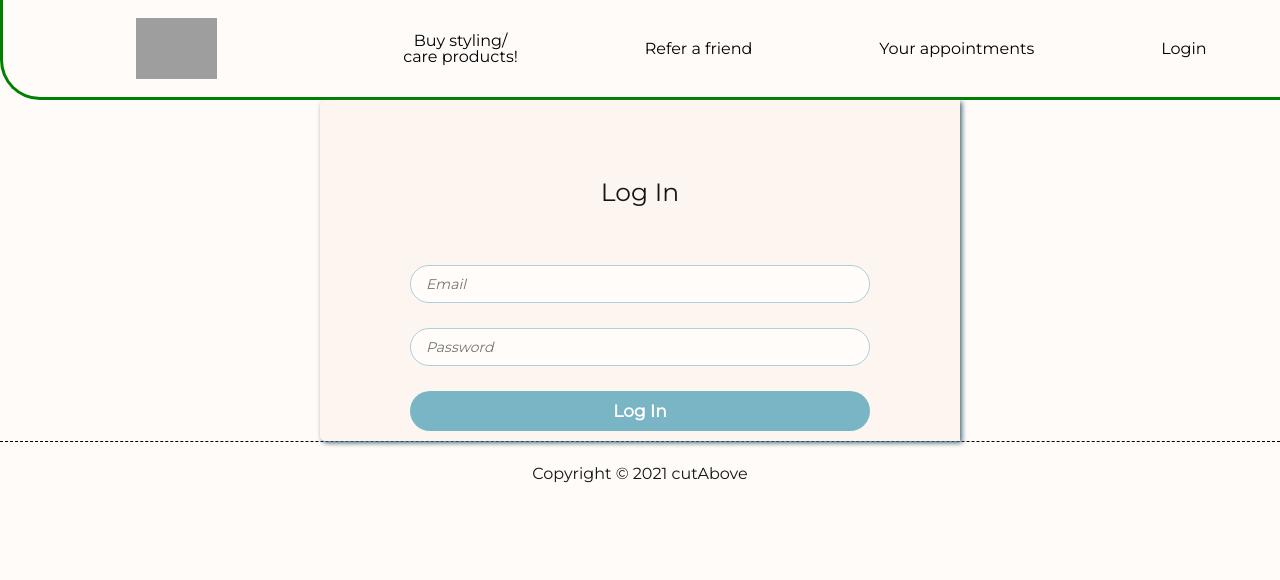
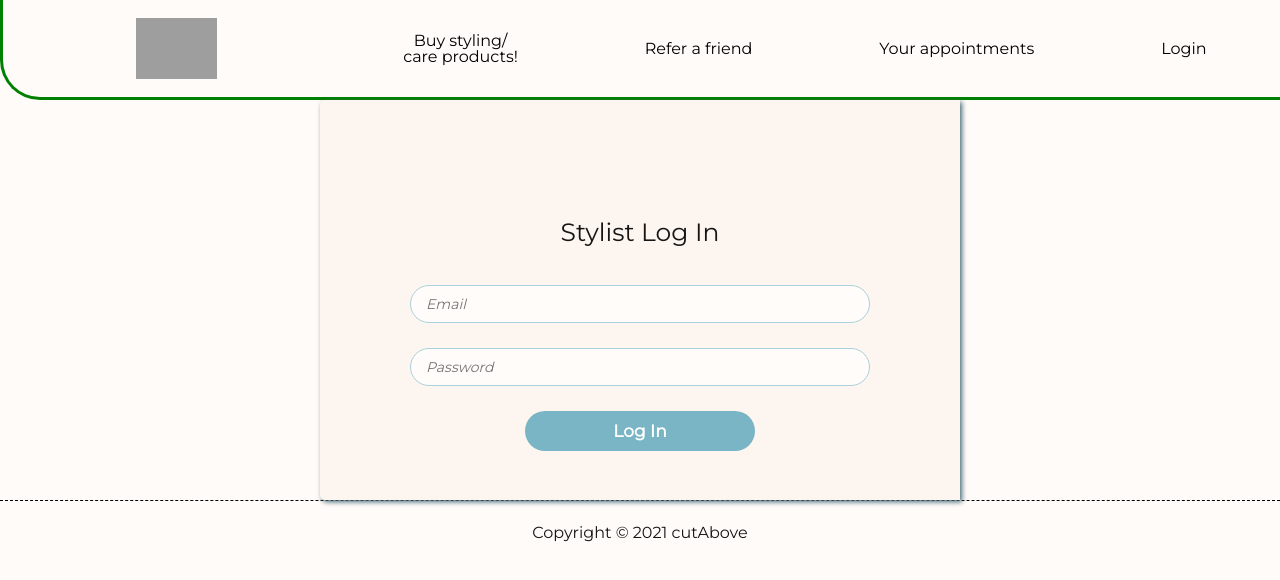
Before and after one commit to vernchao91/cutAbove, a React (Create React App) app in the folder frontend/: page /#/stylists/login in a window 1280 px wide. Shown: the top 580 px of the page. Built offline with nearby package versions, Linux system fonts and the light colour scheme; grey boxes are pictures that could not be loaded.

Commit message:
User auth errors look classier

```diff
--- a/frontend/public/styles/mystyle.css
+++ b/frontend/public/styles/mystyle.css
@@ -108,16 +108,17 @@ body {
   padding: 20px;
   padding-bottom: 40px;
   font-size: 25px;
+  z-index: 9;
 }
 
 
 .session-form {
   display: flex;
   flex-direction: row;
-  justify-content: space-evenly;
+  justify-content: center;
   align-items: center;
   width: 50%;
-  height: auto;
+  height: 50vh;
   max-width: 750px;
   /* padding: 15px; */
   border-top-left-radius: 5px;
@@ -125,16 +126,35 @@ body {
   font-size: 25px;
   box-shadow: 2px 2px 5px 0px #476a79;
   background-color: #FDF6F0;
+  z-index: 9;
 }
 
 .session-form form {
-  height: 80%;
+  height: 100%;
   width: 75%;
   display: flex;
   flex-direction: column;
-  justify-content: space-evenly;
+  justify-content: center;
   align-items: center;
   padding: 10px;
+  z-index: 9;
+}
+
+.test {
+  z-index: 9;
+  width: 100%;
+}
+
+.error-message {
+  position: relative;
+  display: flex;
+  flex-direction: row;
+  justify-content: center;
+  width: 100px;
+  font-size: 15px;
+  color: red;
+  width: 100%;
+  z-index: 10;
 }
 
 
@@ -152,7 +172,7 @@ input[type='password'] {
 }
 
 .session-form input[type='submit'] {
-  width: 100%;
+  /* width: 100%; */
   height: 40px;
   font-family: 'Montserrat', sans-serif;
   font-weight: 700;
@@ -165,6 +185,10 @@ input[type='password'] {
   text-decoration: none;
   /* background-image: linear-gradient(#889EAF, #889EAF); */
   border-radius: 50px;
+}
+
+.submit-button {
+  width: 50%;
 }
 
 .errors {
--- a/frontend/src/components/app.jsx
+++ b/frontend/src/components/app.jsx
@@ -11,6 +11,7 @@ import SignupButtons from './session/sign_up_button';
 import LoginButtons from './session/log_in_buttons';
 import BookAppointmentContainer from './book_appointment/book_appointment_container'
 import Footer from '../components/footer/footer';
+import Wow from '../components/wow/wow'
 
 const App = () => (
   <div>
@@ -25,6 +26,7 @@ const App = () => (
         <AuthRoute exact path="/signup" component={SignupButtons}/>
         <AuthRoute exact path="/users/signup" component={SignupFormContainer} />
         <AuthRoute exact path="/stylists/signup" component={StylistSignupFormContainer} />
+        <AuthRoute exact path="/wow" component = {Wow}/>
     </Switch>
     </div>
     <Footer />
--- a/frontend/src/components/session/login_form.jsx
+++ b/frontend/src/components/session/login_form.jsx
@@ -1,6 +1,5 @@
 import React from 'react';
 import { withRouter } from 'react-router-dom';
-import { Link } from 'react-router-dom'
 
 class LoginForm extends React.Component {
   constructor(props) {
@@ -18,7 +17,7 @@ class LoginForm extends React.Component {
 
   componentWillReceiveProps(nextProps) {
     if (nextProps.currentUser === true) {
-      this.props.history.push('/tweets');
+      this.props.history.push('/');
     }
 
     this.setState({errors: nextProps.errors})
@@ -61,11 +60,34 @@ class LoginForm extends React.Component {
     let fields;
         let required;
         let emailErrorLabel,
-        usernameErrorLabel,
+        emailNotExistLabel,
         passwordErrorLabel,
-        loginErrorsLabel,
-        usernameTakenLabel,
-        emailTakenLabel = <label></label>;
+        loginErrorsLabel = <label></label>;
+
+        let failedLogin
+
+        let errorsArr = Object.values(this.state.errors)
+        if (errorsArr.length) {
+            required = 'required';
+            errorsArr.forEach(error => {
+                if (error === 'Email field is required') {
+                    emailErrorLabel = <label forHtml='email' className="error-message">Email can't be blank</label>
+                }
+
+                if(error === 'This user does not exist') {
+                    emailNotExistLabel = <label forHtml='password' className="error-message">This user does not exist in our user database. Did you mean to log into your stylist page?</label>
+                }
+
+                if (error === 'Password field is required') {
+                    passwordErrorLabel = <label forHtml='password' className="error-message">Password can't be blank</label>
+                }
+
+                if (error === 'Incorrect password') {
+                    loginErrorsLabel = <label forHtml='password' className="error-message">Enter a valid username and password combination</label>
+                    failedLogin = 'failed-login'
+                }
+            })
+        }
 
     return (
         <div className='session-form login'>
@@ -75,25 +97,25 @@ class LoginForm extends React.Component {
         <br />
         Log In
         </h3>
-        {this.renderErrors()}
-              <input type="text"
+              <input className =  "test" type="text"
                 value={this.state.email}
                 onChange={this.update('email')}
                 placeholder="Email"
               />
-              {usernameErrorLabel}
-              {usernameTakenLabel}
+              {emailErrorLabel}
+              {emailNotExistLabel}
             <br/>
               <input type="password"
                 value={this.state.password}
                 onChange={this.update('password')}
                 placeholder="Password"
               />
+            {passwordErrorLabel}
+            {loginErrorsLabel}
             <br/>
-            <input type="submit" value="Log In" />
+            <input type="submit" className = "submit-button" value="Log In" />
         </form>
         </div>
-
     );
   }
 }
--- a/frontend/src/components/session/stylist_login_form.jsx
+++ b/frontend/src/components/session/stylist_login_form.jsx
@@ -1,6 +1,5 @@
 import React from 'react';
 import { withRouter } from 'react-router-dom';
-import { Link } from 'react-router-dom'
 
 class StylistLoginForm extends React.Component {
   constructor(props) {
@@ -18,7 +17,7 @@ class StylistLoginForm extends React.Component {
 
   componentWillReceiveProps(nextProps) {
     if (nextProps.currentUser === true) {
-      this.props.history.push('/tweets');
+      this.props.history.push('/');
     }
 
     this.setState({errors: nextProps.errors})
@@ -54,28 +53,63 @@ class StylistLoginForm extends React.Component {
   }
 
   render() {
+    let fields;
+        let required;
+        let emailErrorLabel,
+        emailNotExistLabel,
+        passwordErrorLabel,
+        loginErrorsLabel = <label></label>;
+
+        let failedLogin
+
+        let errorsArr = Object.values(this.state.errors)
+        if (errorsArr.length) {
+            required = 'required';
+            errorsArr.forEach(error => {
+                if (error === 'Email field is required') {
+                    emailErrorLabel = <label forHtml='email' className="error-message">Email can't be blank</label>
+                }
+
+                if(error === 'This user does not exist') {
+                    emailNotExistLabel = <label forHtml='password' className="error-message">This user does not exist in our user database. Did you mean to log into your user page?</label>
+                }
+
+                if (error === 'Password field is required') {
+                    passwordErrorLabel = <label forHtml='password' className="error-message">Password can't be blank</label>
+                }
+
+                if (error === 'Incorrect password') {
+                    loginErrorsLabel = <label forHtml='password' className="error-message">Enter a valid username and password combination</label>
+                    failedLogin = 'failed-login'
+                }
+            })
+        }
+
     return (
       <div className='session-form login'>
       <form onSubmit={this.handleSubmit}>
       <h3 className='session-form-title'>
       <br />
       <br />
-        Log In
+      Stylist Log In
       </h3>
-          {this.renderErrors()}
-              <input type="text"
+            <input className =  "test" type="text"
               value={this.state.email}
               onChange={this.update('email')}
               placeholder="Email"
             />
+            {emailErrorLabel}
+            {emailNotExistLabel}
           <br/>
             <input type="password"
               value={this.state.password}
               onChange={this.update('password')}
               placeholder="Password"
             />
+          {passwordErrorLabel}
+          {loginErrorsLabel}
           <br/>
-            <input type="submit" value="Log In" />
+          <input type="submit" className = "submit-button" value="Log In" />
       </form>
       </div>
 
--- a/frontend/src/util/route_util.js
+++ b/frontend/src/util/route_util.js
@@ -7,7 +7,7 @@ const Auth = ({ component: Component, path, loggedIn, exact }) => (
     !loggedIn ? (
       <Component {...props} />
     ) : (
-      <Redirect to="/tweets" />
+      <Redirect to="/" />
     )
   )} />
 );
```
Also changed, not shown: frontend/src/components/wow/wow.js (added). Lines whose indentation alone changed are shown as unchanged.
